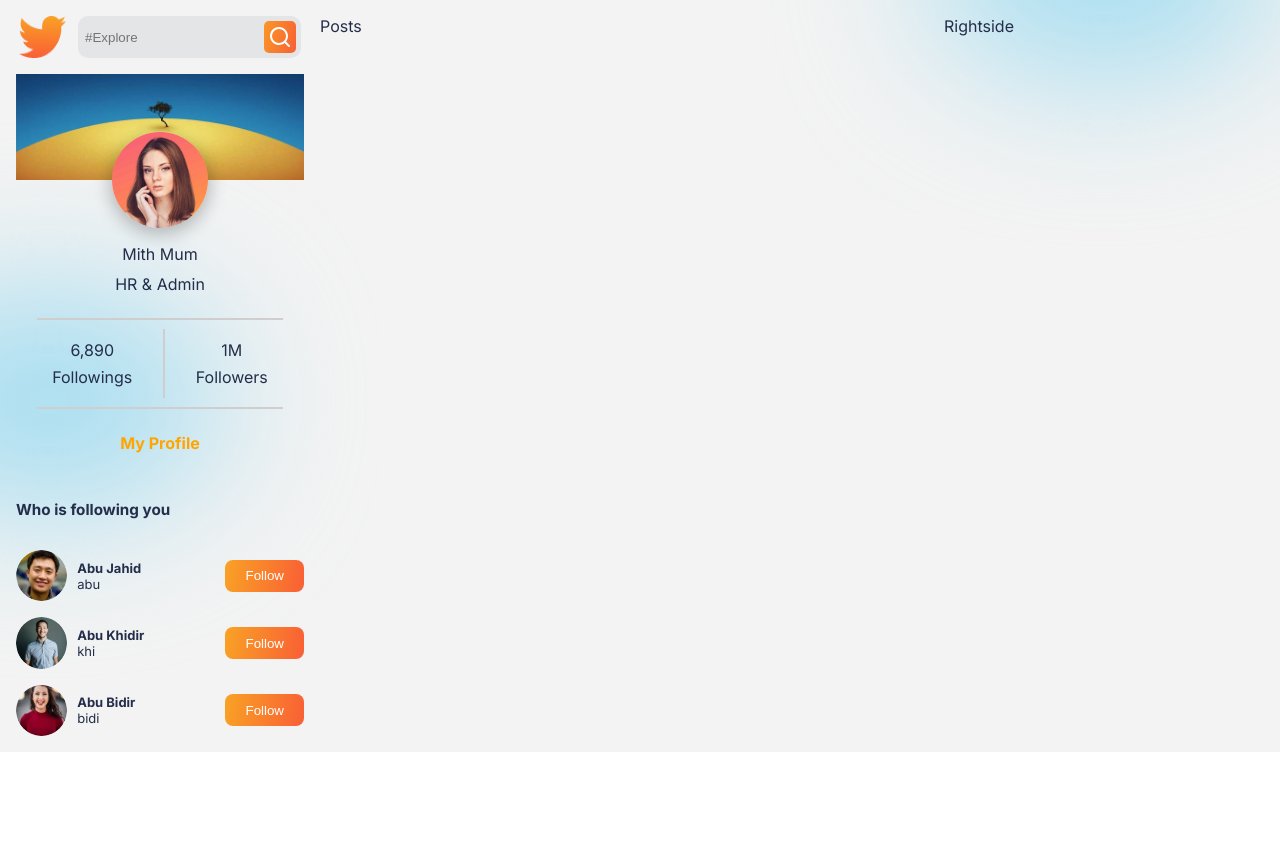
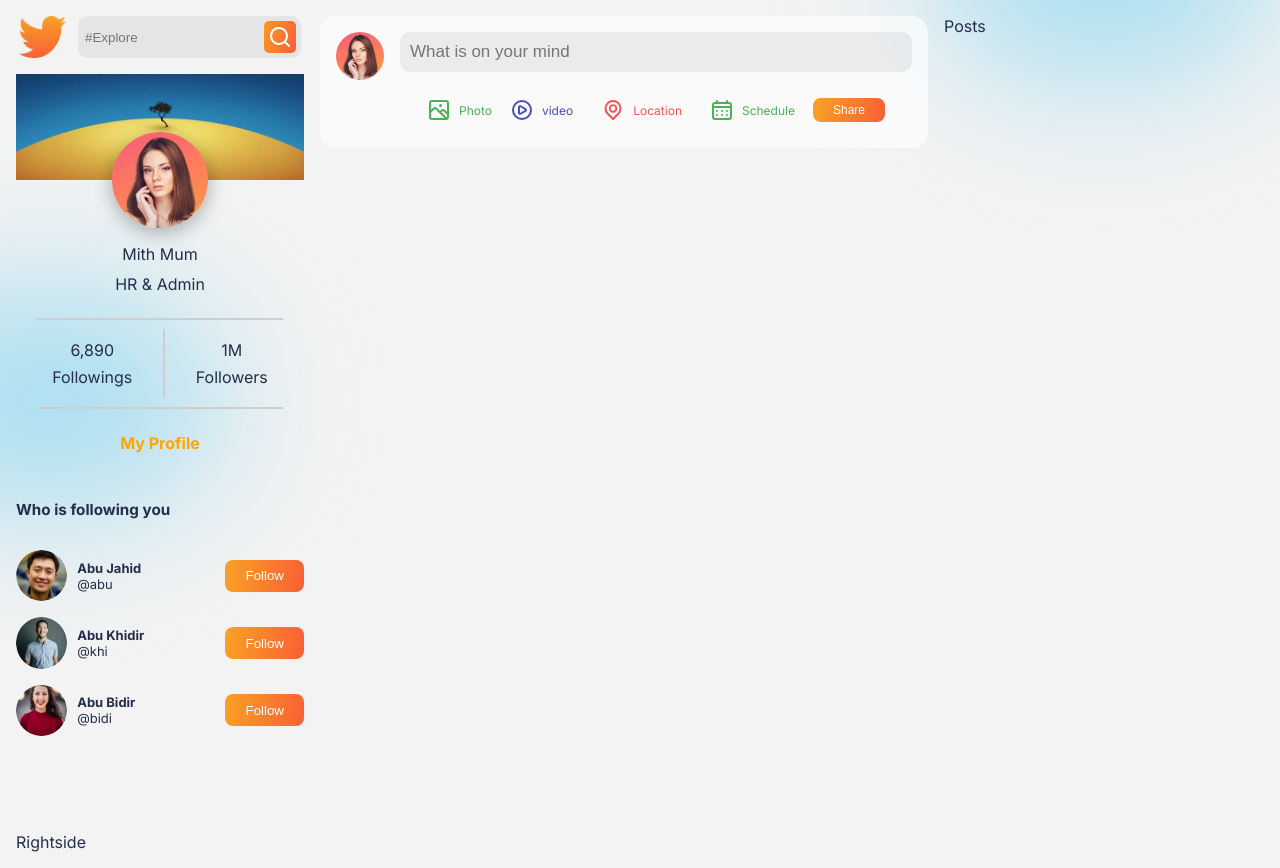
Before and after one commit to dibyenducse/Social-App-Client, a React (Create React App) app: page / in a window 1280 px wide. Before the commit the page ends 800 px from the top, so only its background shows below. Built offline with nearby package versions, Linux system fonts and the light colour scheme.

Commit message:
postshare added

```diff
--- a/src/components/FollowersCard/FollowersCard.jsx
+++ b/src/components/FollowersCard/FollowersCard.jsx
@@ -16,7 +16,7 @@
                             />
                             <div className="name">
                                 <span>{follower.name}</span>
-                                <span>{follower.usernamer}</span>
+                                <span>@{follower.usernamer}</span>
                             </div>
                         </div>
                         <button className="button fc-button">Follow</button>
--- /dev/null
+++ b/src/components/PostShare/PostShare.css
@@ -0,0 +1,52 @@
+.PostShare {
+    display: flex;
+    gap: 1rem;
+    background-color: var(--cardColor);
+    padding: 1rem;
+    border-radius: 1rem;
+}
+
+.PostShare > img {
+    border-radius: 50%;
+    width: 3rem;
+    height: 3rem;
+}
+.PostShare > div {
+    display: flex;
+    flex-direction: column;
+    width: 90%;
+    gap: 1rem;
+}
+.PostShare > div > input {
+    background-color: var(--inputColor);
+    border-radius: 10px;
+    padding: 10px;
+    font-size: 17px;
+    border: none;
+    outline: none;
+}
+
+.postOptions {
+    display: flex;
+    justify-content: space-around;
+}
+.option {
+    padding: 5px;
+    padding-left: 10px;
+    padding-right: 10px;
+    border-radius: 10px;
+    display: flex;
+    align-items: center;
+    justify-content: center;
+    font-size: 12px;
+    gap: 0.5rem;
+}
+.option:hover {
+    cursor: pointer;
+}
+.ps-button {
+    padding: 5px;
+    padding-left: 20px;
+    padding-right: 20px;
+    font-size: 12px;
+}
--- /dev/null
+++ b/src/components/PostShare/PostShare.jsx
@@ -0,0 +1,49 @@
+import React from 'react';
+import profileImg from '../../img/profileImg.jpg';
+import './PostShare.css';
+import { UilScenery } from '@iconscout/react-unicons';
+import { UilPlayCircle } from '@iconscout/react-unicons';
+import { UilLocationPoint } from '@iconscout/react-unicons';
+import { UilSchedule } from '@iconscout/react-unicons';
+import { UilTimes } from '@iconscout/react-unicons';
+
+function PostShare() {
+    return (
+        <div className="PostShare">
+            <img src={profileImg} alt="" />
+            <div>
+                <input type="text" placeholder="What is on your mind" />
+                <div className="postOptions">
+                    <div className="option" style={{ color: 'var(--photo)' }}>
+                        <UilScenery />
+                        Photo
+                        <div
+                            className="option"
+                            style={{ color: 'var(--video)' }}
+                        >
+                            <UilPlayCircle />
+                            video
+                        </div>
+                        <div
+                            className="option"
+                            style={{ color: 'var(--location)' }}
+                        >
+                            <UilLocationPoint />
+                            Location
+                        </div>
+                        <div
+                            className="option"
+                            style={{ color: 'var(--schedule)' }}
+                        >
+                            <UilSchedule />
+                            Schedule
+                        </div>
+                        <button className="button ps-button">Share</button>
+                    </div>
+                </div>
+            </div>
+        </div>
+    );
+}
+
+export default PostShare;
--- /dev/null
+++ b/src/components/PostSide/PostSide.css
@@ -0,0 +1,7 @@
+.PostSide {
+    display: flex;
+    flex-direction: column;
+    gap: 1rem;
+    height: 100vh;
+    overflow: auto;
+}
--- /dev/null
+++ b/src/components/PostSide/PostSide.jsx
@@ -0,0 +1,13 @@
+import React from 'react';
+import './PostSide.css';
+import PostShare from '../PostShare/PostShare';
+
+function PostSide() {
+    return (
+        <div className="PostSide">
+            <PostShare />
+        </div>
+    );
+}
+
+export default PostSide;
--- a/src/pages/home/Home.jsx
+++ b/src/pages/home/Home.jsx
@@ -1,10 +1,12 @@
 import React from 'react';
 import './Home.css';
 import ProfileSide from '../../components/profileSide/ProfileSide';
+import PostSide from '../../components/PostSide/PostSide';
 const Home = () => {
     return (
         <div className="Home">
             <ProfileSide />
+            <PostSide />
             <div className="postSide">Posts</div>
             <div className="rightSide">Rightside</div>
         </div>
```
